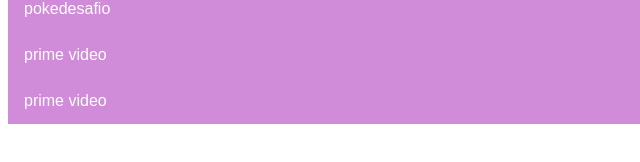
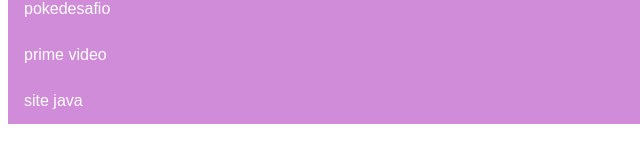
Before and after one commit to polyanaaaa/polyanaaaa.github.io, a plain HTML site: page projetos.html in a window 1280 px wide. Shown: the part 494-656 px from the top of the page, 0-640 px from the left. Drawn offline with Linux system fonts and the light colour scheme.

Commit message:
Update projetos.html

```diff
--- a/projetos.html
+++ b/projetos.html
@@ -73,10 +73,10 @@
 
         <ul>
             <li><a href="https://polyanaaaa.github.io/primevideo/">prime video</a></li>
-        </ul>
+  </ul>
 
     <ul>
-            <li><a href="https://polyanaaaa.github.io/sitejava/">prime video</a></li>
+            <li><a href="https://polyanaaaa.github.io/sitejava/">site java</a></li>
         </ul>
 
 </body>
```
